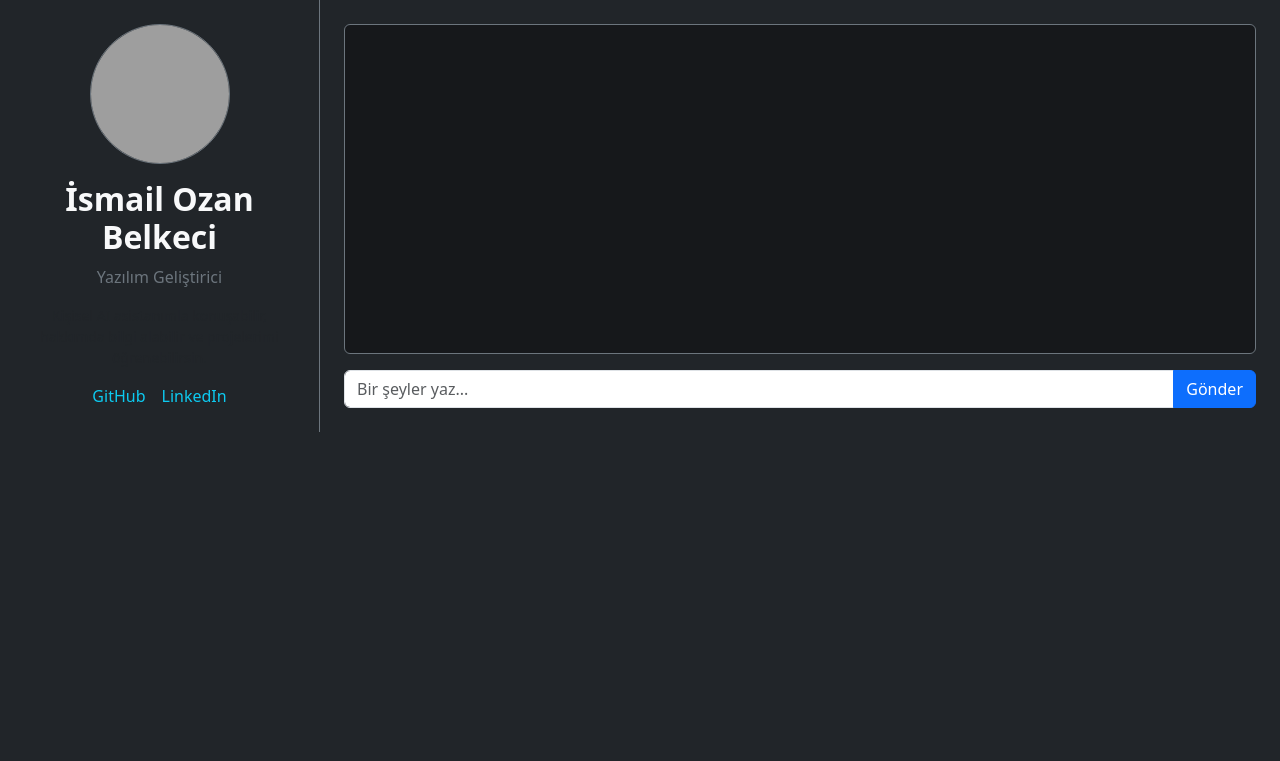
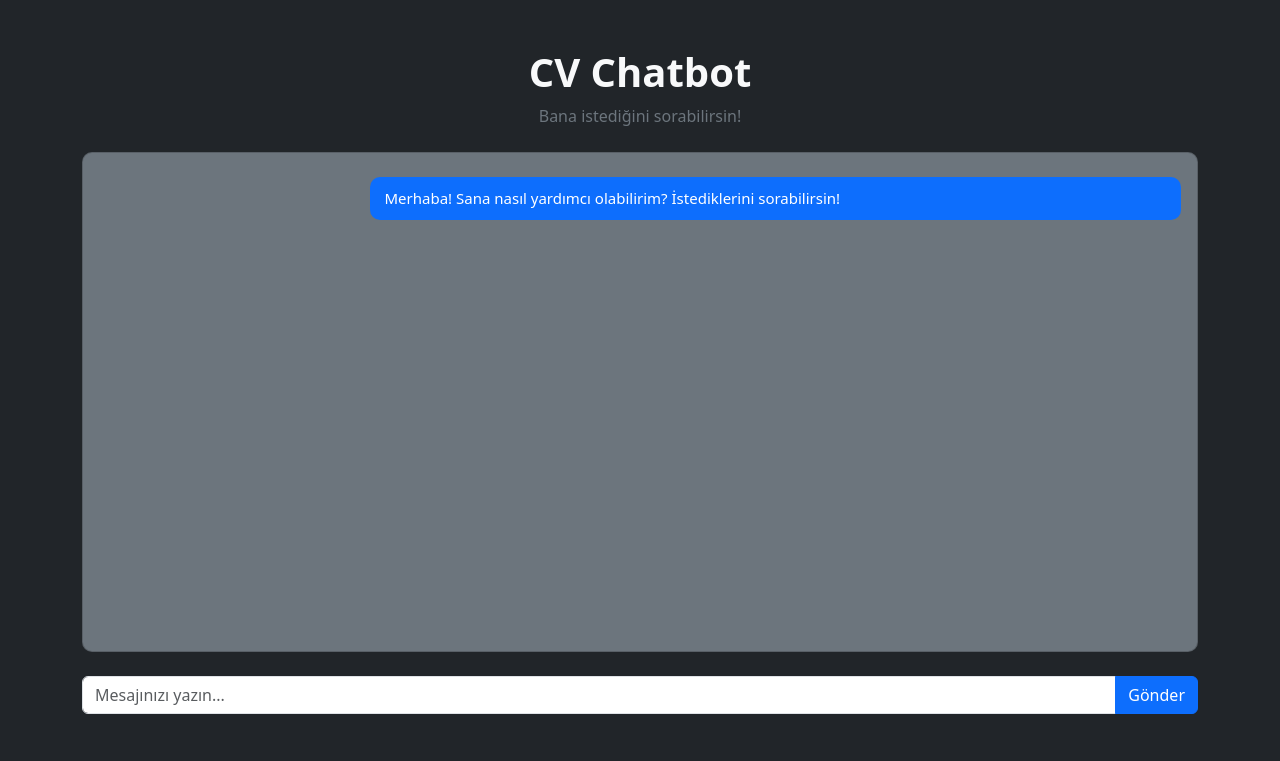
Before and after one commit to ozanbelkeci/cvchatbot, a FastAPI app: page / in a window 1280 px wide. Shown: the top 761 px of the page. Run offline with FastAPI, Linux system fonts and the light colour scheme; data that the repository does not hold is empty; grey boxes are pictures that could not be loaded.

Commit message:
all front

```diff
--- a/static/css/style.css
+++ b/static/css/style.css
@@ -1,22 +1,26 @@
-.bg-black-50 {
-    background: rgba(0, 0, 0, 0.35);
+#chat-container {
+    height: 500px;
+    overflow-y: auto;
+    border-radius: 10px;
 }
 
 .message {
-    padding: 12px 16px;
-    border-radius: 12px;
-    margin-bottom: 12px;
+    padding: 10px 15px;
+    margin: 8px 0;
+    border-radius: 10px;
     max-width: 75%;
-    white-space: pre-wrap;
+    font-size: 15px;
 }
 
-.message.user {
-    background: #4a6cf7;
+.user-message {
+    background: #0d6efd;
+    color: white;
     align-self: flex-end;
-    color: white;
+    margin-left: auto;
 }
 
-.message.bot {
-    background: rgba(255, 255, 255, 0.1);
-    color: #ddd;
+.bot-message {
+    background: #f1f1f1;
+    color: #222;
+    margin-right: auto;
 }
--- a/static/js/app.js
+++ b/static/js/app.js
@@ -1,20 +1,27 @@
-window.addEventListener("load", function() {
-    sendMessage("Merhaba!");
-});
+function addMessage(text, sender) {
+    const chatBox = document.getElementById("chat-box");
 
+    const message = document.createElement("div");
+    message.className = sender === "user" ? "message user-message" : "message bot-message";
+    message.innerText = text;
 
-document.getElementById("sendBtn").onclick = sendMessage;
-document.getElementById("message").addEventListener("keypress", function(e) {
-    if (e.key === "Enter") sendMessage();
-});
+    chatBox.appendChild(message);
 
-async function sendMessage() {
+    // Otomatik aşağı kaydır
+    chatBox.scrollTop = chatBox.scrollHeight;
+}
+
+// SEND MESSAGE - hem input'tan hem dışarıdan text alabilir
+async function sendMessage(forcedText = null) {
+
     const input = document.getElementById("message");
-    const msg = input.value.trim();
+    const msg = forcedText ? forcedText.trim() : input.value.trim();
+
     if (!msg) return;
 
+    if (!forcedText) input.value = ""; // sadece kullanıcı yazdıysa temizle
+
     addMessage(msg, "user");
-    input.value = "";
 
     const response = await fetch("/api/chat", {
         method: "POST",
@@ -26,12 +33,7 @@ async function sendMessage() {
     addMessage(data.reply, "bot");
 }
 
-function addMessage(text, type) {
-    const box = document.getElementById("chatbox");
-    const div = document.createElement("div");
-    div.className = "message " + type;
-    div.innerText = text;
-    box.appendChild(div);
-
-    box.scrollTop = box.scrollHeight;
-}
+// Sayfa açılır açılmaz otomatik mesaj gönder
+window.addEventListener("load", () => {
+    sendMessage("Merhaba! Sana nasıl yardımcı olabilirim? İstediklerini sorabilirsin!");
+});
--- a/templates/index.html
+++ b/templates/index.html
@@ -2,60 +2,37 @@
 <html lang="tr">
 <head>
     <meta charset="UTF-8">
+    <meta name="viewport" content="width=device-width, initial-scale=1.0">
     <title>İsmail Ozan Belkeci - Portfolio</title>
 
-    <!-- Bootstrap 5.3 -->
+    <!-- Bootstrap 5 -->
     <link href="https://cdn.jsdelivr.net/npm/bootstrap@5.3.2/dist/css/bootstrap.min.css" rel="stylesheet">
 
-    <!-- Custom CSS -->
     <link rel="stylesheet" href="/static/css/style.css">
 </head>
 <body class="bg-dark text-light">
 
-<div class="container-fluid h-100">
-    <div class="row h-100">
+    <div class="container py-5">
 
-        <!-- SOL PORTFOLYO -->
-        <div class="col-12 col-md-4 col-lg-3 p-4 border-end border-secondary bg-dark">
-            <div class="text-center">
-
-                <img src="https://i.pravatar.cc/200" class="rounded-circle border border-secondary mb-3" width="140">
-
-                <h2 class="fw-bold">İsmail Ozan Belkeci</h2>
-                <p class="text-secondary">Yazılım Geliştirici</p>
-
-                <p class="mt-3 text-muted small">
-                    Kişisel AI asistanımla konuşabilir, hakkımda bilgi alabilir ve projelerimi öğrenebilirsin.
-                </p>
-
-                <!-- Sosyal ikonlar -->
-                <div class="d-flex justify-content-center gap-3 mt-3">
-                    <a href="#" class="text-info text-decoration-none">GitHub</a>
-                    <a href="#" class="text-info text-decoration-none">LinkedIn</a>
-                </div>
-
-            </div>
+        <!-- Başlık -->
+        <div class="text-center mb-4">
+            <h1 class="fw-bold">CV Chatbot</h1>
+            <p class="text-secondary">Bana istediğini sorabilirsin!</p>
         </div>
 
-        <!-- SAĞ CHATBOT -->
-        <div class="col-12 col-md-8 col-lg-9 d-flex flex-column p-4">
+        <!-- Chat Container -->
+        <div id="chat-container" class="card bg-secondary p-3 mb-4">
+            <div id="chat-box"></div>
+        </div>
 
-            <!-- CHAT ALANI -->
-            <div id="chatbox" class="flex-grow-1 p-3 mb-3 rounded border border-secondary overflow-auto bg-black-50"></div>
-
-            <!-- MESAJ GİRİŞ ALANI -->
-            <div class="input-group">
-                <input id="message" type="text" class="form-control" placeholder="Bir şeyler yaz..." />
-                <button id="sendBtn" class="btn btn-primary">Gönder</button>
-            </div>
-
+        <!-- Message Input -->
+        <div class="input-group">
+            <input id="message" type="text" class="form-control" placeholder="Mesajınızı yazın...">
+            <button class="btn btn-primary" onclick="sendMessage()">Gönder</button>
         </div>
 
     </div>
-</div>
 
-<script src="https://cdn.jsdelivr.net/npm/bootstrap@5.3.2/dist/js/bootstrap.bundle.min.js"></script>
-<script src="/static/js/app.js"></script>
-
+    <script src="/static/js/app.js"></script>
 </body>
 </html>
```
